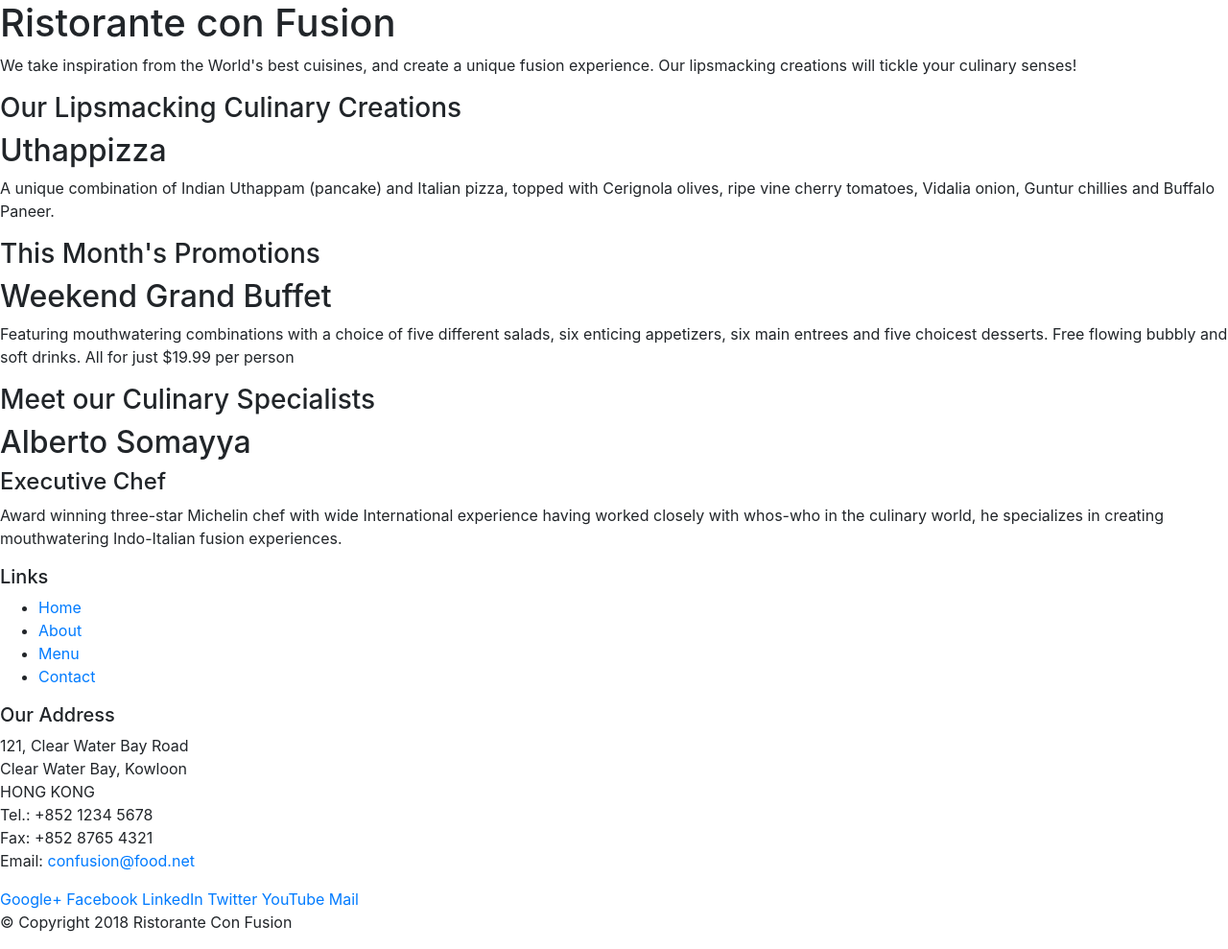
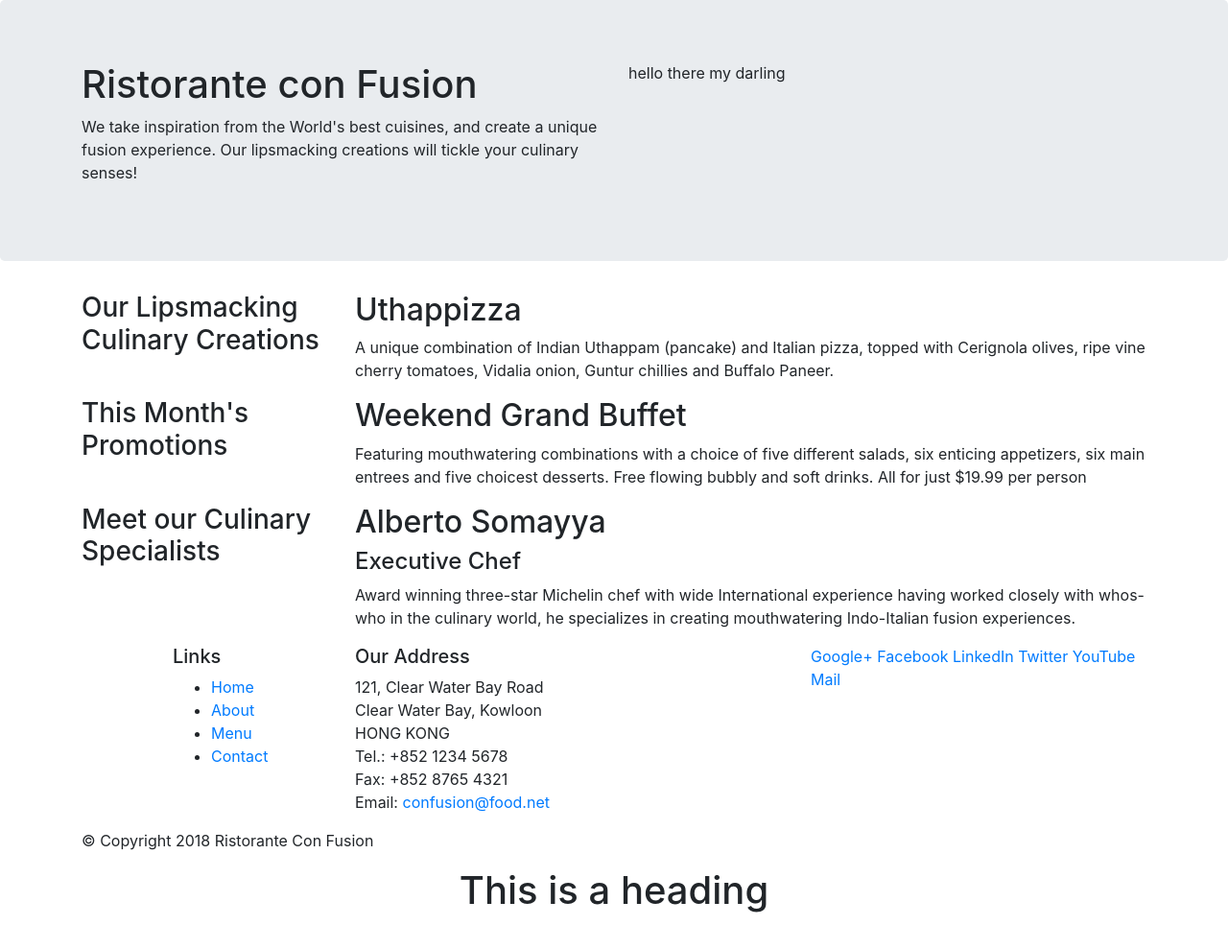
Before and after one commit to stanleyogbonna/bootstrap-learn, a website: page index.html in a window 1280 px wide. Shown: the whole page at 96% size. After the commit the page ends 960 px from the top, so only its background shows below. Drawn offline with nearby package versions, Linux system fonts and the light colour scheme.

Commit message:
bootstrap grid part 1

```diff
--- a/index.html
+++ b/index.html
@@ -14,46 +14,46 @@
 
 <body>
 
-    <header>
-        <div>
-            <div>
-                <div>
+    <header class="jumbotron">
+        <div class="container">
+            <div class="row">
+                <div class="col-12 col-sm-6">
                     <h1>Ristorante con Fusion</h1>
                     <p>We take inspiration from the World's best cuisines, and create a unique fusion experience. Our lipsmacking creations will tickle your culinary senses!</p>
                 </div>
-                <div>
+                <div class="col-12 col-sm"> hello there my darling
                 </div>
             </div>
         </div>
     </header>
 
-    <div>
-        <div>
-            <div>
+    <div class="container">
+        <div class="row">
+            <div class="col-12 col-sm-4 col-md-3">
                 <h3>Our Lipsmacking Culinary Creations</h3>
             </div>
-            <div>
+            <div class="col col-sm col-md">
                 <h2>Uthappizza</h2>
                 <p>A unique combination of Indian Uthappam (pancake) and Italian pizza, topped with Cerignola olives, ripe vine cherry tomatoes, Vidalia onion, Guntur chillies and Buffalo Paneer.</p>
             </div>
         </div>
 
 
-        <div>
-            <div>
+        <div class="row">
+            <div class="col-12 col-sm-4 col-md-3">
                 <h3>This Month's Promotions</h3>
             </div>
-            <div>
+            <div class="col col-sm col-md">
                 <h2>Weekend Grand Buffet</h2>
                 <p>Featuring mouthwatering combinations with a choice of five different salads, six enticing appetizers, six main entrees and five choicest desserts. Free flowing bubbly and soft drinks. All for just $19.99 per person </p>
             </div>
         </div>
 
-        <div>
-            <div>
+        <div class="row">
+            <div class="col-12 col-sm-4 col-md-3">
                 <h3>Meet our Culinary Specialists</h3>
             </div>
-            <div>
+            <div class="col col-sm col-md">
                 <h2>Alberto Somayya</h2>
                 <h4>Executive Chef</h4>
                 <p>Award winning three-star Michelin chef with wide International experience having worked closely with whos-who in the culinary world, he specializes in creating mouthwatering Indo-Italian fusion experiences. </p>
@@ -62,9 +62,9 @@
     </div>
 
     <footer>
-        <div>
-            <div>
-                <div>
+        <div class="container">
+            <div class="row">
+                <div class="col-4 offset-1 col-sm-2">
                     <h5>Links</h5>
                     <ul>
                         <li><a href="#">Home</a></li>
@@ -73,7 +73,7 @@
                         <li><a href="#">Contact</a></li>
                     </ul>
                 </div>
-                <div>
+                <div class="col-7 col-sm-5">
                     <h5>Our Address</h5>
                     <address>
 		              121, Clear Water Bay Road<br>
@@ -84,7 +84,7 @@
 		              Email: <a href="mailto:confusion@food.net">confusion@food.net</a>
 		           </address>
                 </div>
-                <div>
+                <div class="col-12 col-sm-4">
                     <div>
                         <a href="http://google.com/+">Google+</a>
                         <a href="http://www.facebook.com/profile.php?id=">Facebook</a>
@@ -95,13 +95,16 @@
                     </div>
                 </div>
            </div>
-           <div>
-                <div>
+           <div class="row">
+                <div class="col-auto">
                     <p>© Copyright 2018 Ristorante Con Fusion</p>
                 </div>
            </div>
         </div>
     </footer>
+    <div class="row align-items-center justify-content-center">
+        <h1 class="col-sm-auto">This is a heading</h1>
+    </div>
 
     <!-- jQuery first, then Popper.js, then Bootstrap JS. -->
     <script src="node_modules/jquery/dist/jquery.slim.min.js"></script>
```
